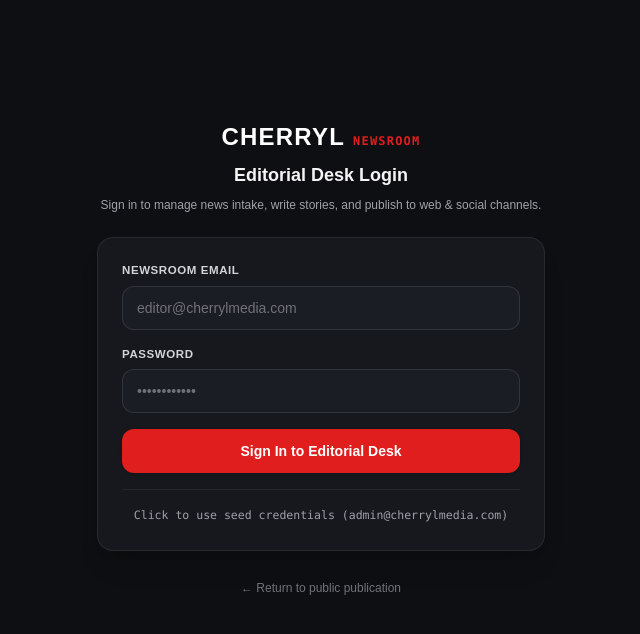
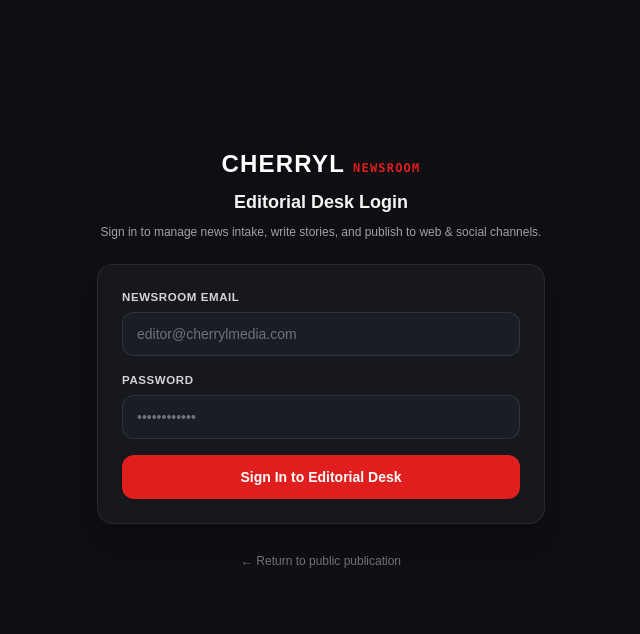
Before and after one commit to okoye-dev/cherryl-media-web, a Next.js app: page /admin/login in a window 1280 px wide. Shown: the top 634 px of the page, without its empty margins (319-959 px from the left). Built offline with nearby package versions, Linux system fonts and the light colour scheme; no server answers; a web font is replaced by a local one.

Commit message:
fix(security): remove hardcoded default credentials from login page

```diff
--- a/app/admin/login/page.tsx
+++ b/app/admin/login/page.tsx
@@ -26,11 +26,6 @@ export default function AdminLoginPage() {
     } finally {
       setLoading(false);
     }
-  };
-
-  const fillDefaultAdmin = () => {
-    setEmail("admin@cherrylmedia.com");
-    setPassword("cherryl2026!");
   };
 
   return (
@@ -97,17 +92,6 @@ export default function AdminLoginPage() {
           >
             {loading ? "Authenticating..." : "Sign In to Editorial Desk"}
           </button>
-
-          {/* Quick-fill helper for development / seed admin */}
-          <div className="pt-3 border-t border-white/[0.06] text-center">
-            <button
-              type="button"
-              onClick={fillDefaultAdmin}
-              className="text-[0.72rem] font-mono text-zinc-400 hover:text-brand-red transition-colors"
-            >
-              Click to use seed credentials (admin@cherrylmedia.com)
-            </button>
-          </div>
         </form>
 
         <div className="text-center">
```
